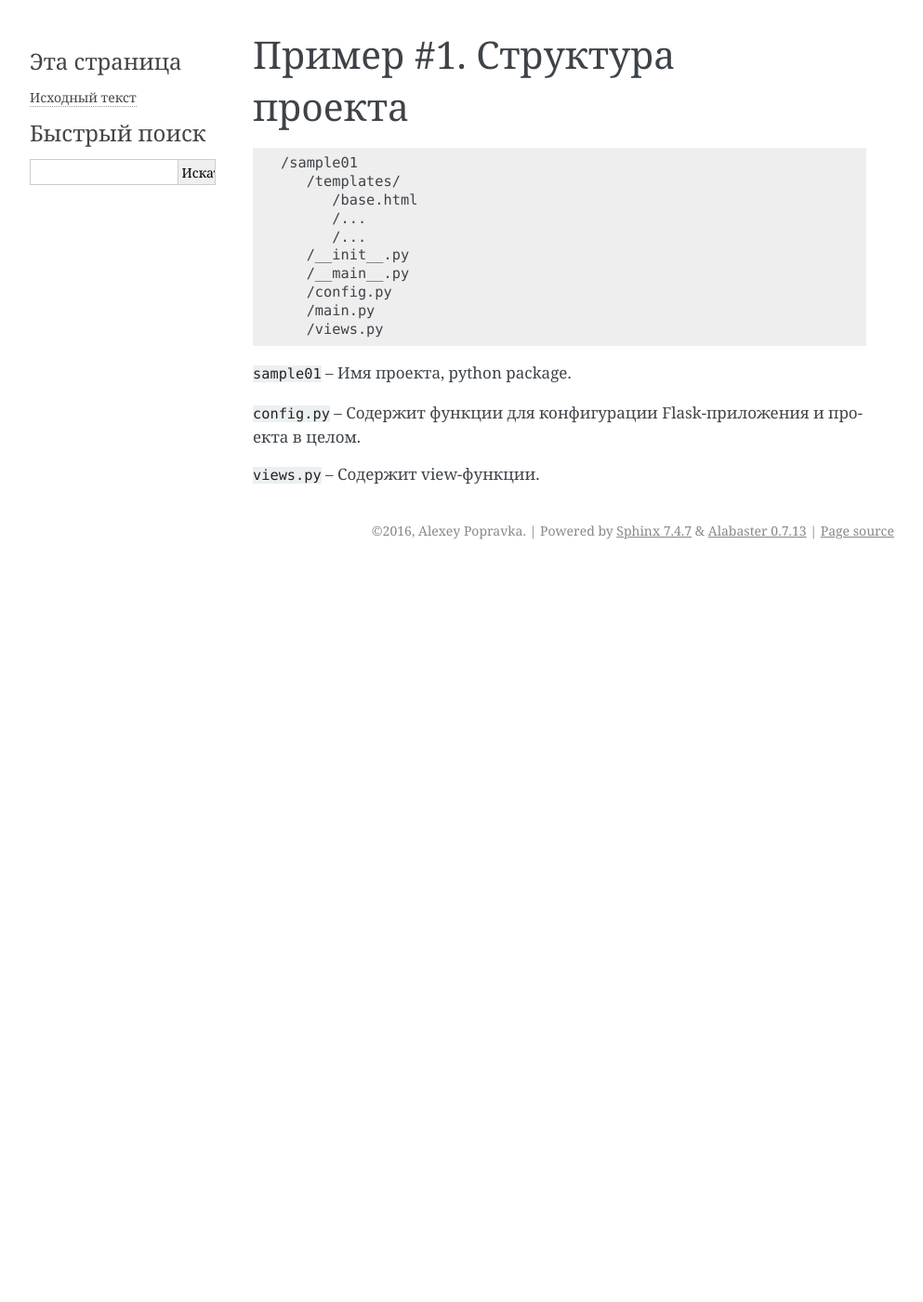
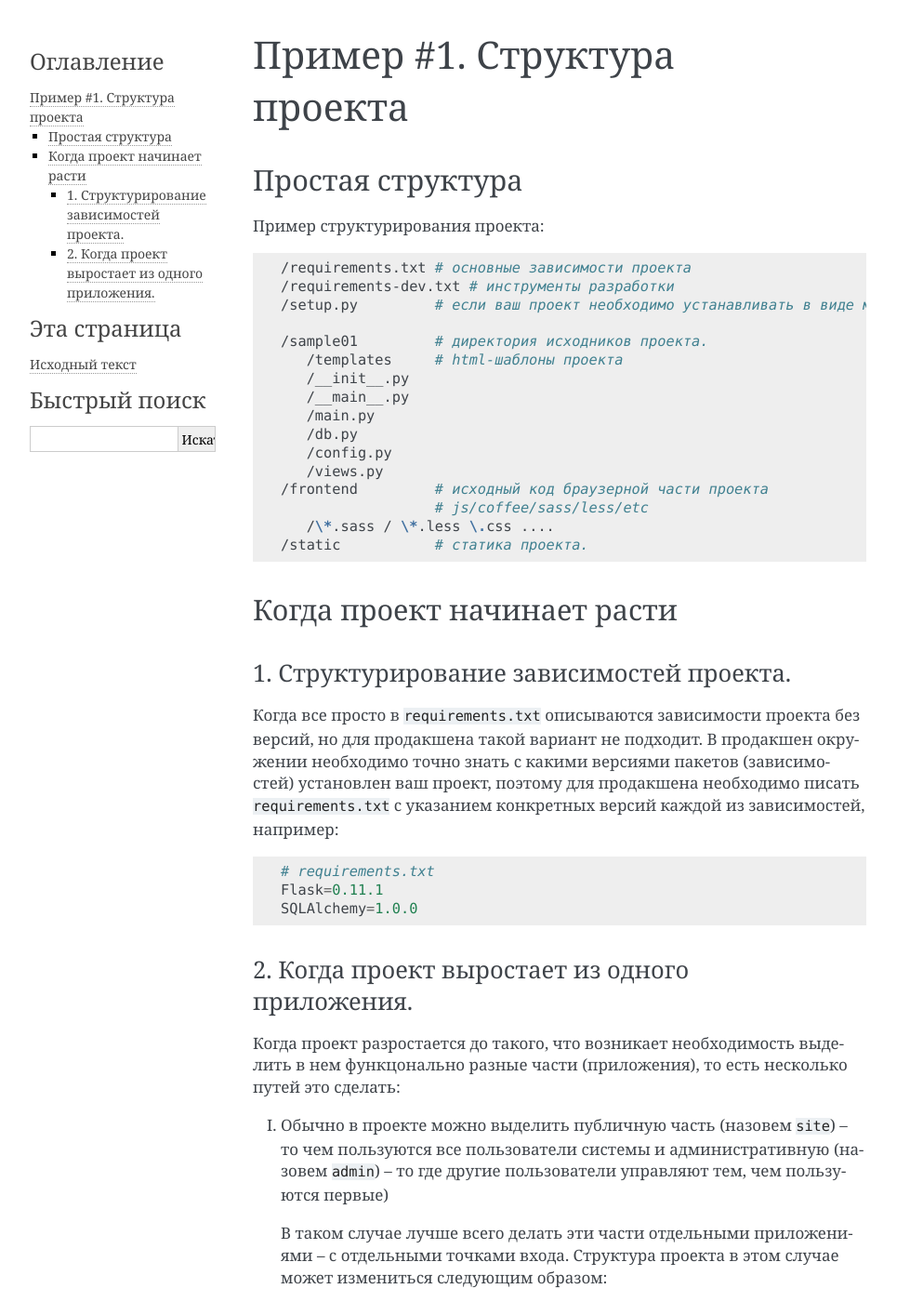
Before and after one commit to popravich/evo.summer.study, a Sphinx documentation site: the page built from docs/sample01.rst, in a window 1280 px wide and 1400 px high. Shown: the whole window at 93% size, without its empty margins (148-1141 px from the left). Built offline with Sphinx 7.4.7, drawn with Linux system fonts in a browser that asks for light colours; some of the changed text lies outside the part shown.

Commit message:
docs updated

```diff
--- a/docs/examples.rst
+++ b/docs/examples.rst
@@ -6,3 +6,5 @@ Flask Examples
    :maxdepth: 2
 
    sample01
+   sample02
+   sample03
--- a/docs/sample01.rst
+++ b/docs/sample01.rst
@@ -1 +1,107 @@
-.. include:: ../examples/sample01/README.rst
+Пример #1. Структура проекта
+============================
+
+Простая структура
+-----------------
+
+Пример структурирования проекта:
+
+.. code-block:: bash
+
+   /requirements.txt # основные зависимости проекта
+   /requirements-dev.txt # инструменты разработки
+   /setup.py         # если ваш проект необходимо устанавливать в виде модуля.
+
+   /sample01         # директория исходников проекта.
+      /templates     # html-шаблоны проекта
+      /__init__.py
+      /__main__.py
+      /main.py
+      /db.py
+      /config.py
+      /views.py
+   /frontend         # исходный код браузерной части проекта
+                     # js/coffee/sass/less/etc
+      /\*.sass / \*.less \.css ....
+   /static           # статика проекта.
+
+Когда проект начинает расти
+---------------------------
+
+1. Структурирование зависимостей проекта.
+~~~~~~~~~~~~~~~~~~~~~~~~~~~~~~~~~~~~~~~~~
+
+Когда все просто в ``requirements.txt`` описываются зависимости проекта
+без версий, но для продакшена такой вариант не подходит.
+В продакшен окружении необходимо точно знать с какими версиями
+пакетов (зависимостей) установлен ваш проект, поэтому
+для продакшена необходимо писать ``requirements.txt`` с указанием конкретных
+версий каждой из зависимостей, например::
+
+   # requirements.txt
+   Flask=0.11.1
+   SQLAlchemy=1.0.0
+
+
+2. Когда проект выростает из одного приложения.
+~~~~~~~~~~~~~~~~~~~~~~~~~~~~~~~~~~~~~~~~~~~~~~~
+
+Когда проект разростается до такого, что возникает необходимость
+выделить в нем функцонально разные части (приложения), то есть несколько
+путей это сделать:
+
+I. Обычно в проекте можно выделить публичную часть (назовем ``site``) --
+   то чем пользуются все пользователи системы
+   и административную (назовем ``admin``) -- то где другие пользователи
+   управляют тем, чем пользуются первые)
+
+   В таком случае лучше всего делать эти части отдельными приложениями --
+   с отдельными точками входа. Структура проекта в этом случае может измениться
+   следующим образом::
+
+      /sample01
+         /templates
+         /__init__.py
+         /config.py
+         /db.py
+         /admin
+            /__init__.py
+            /__main__.py
+            /main.py       # создается свое Flask-приложение
+            /views.py
+            /db.py         # методы для работы с БД, только для админки.
+         /site
+            /__init__.py
+            /__main__.py
+            /main.py       # создается свое Flask-приложение
+            /views.py
+         /lib  # или /common или /core или т.п.
+               # содержит общий для обоих приложений код.
+            /__init__.py
+            /utils.py
+            /...
+
+   И запускаться такой проект будет следующим образом::
+
+      $ python -m sample01.admin
+      $ python -m sample02.site
+
+   Т.е. необходимо будет запустить два отдельных процесса.
+
+II. Также в рамках одного приложения возможно деление на логические части,
+    например приложение ``site`` может содержать основной функционал
+    (назовем ``public``) и функционал кабинета (профиля) пользователя
+    (назовем ``cabinet``)::
+
+      /sample01
+         /site
+            /__init__.py
+            /__main__.py
+            /main.py          # вызывает setup_public_routes()
+                              # и setup_cabinet_routes()
+            /public
+               /__init__.py
+               /views.py      # содержит setup_public_routes()
+            /cabinet
+               /__init__.py
+               /views.py      # содержит setup_cabinet_routes()
--- /dev/null
+++ b/docs/sample02.rst
@@ -0,0 +1 @@
+.. include:: ../examples/sample02/README.rst
--- /dev/null
+++ b/docs/sample03.rst
@@ -0,0 +1 @@
+.. include:: ../examples/sample03/README.rst
```
Also changed, not shown: 1 other file.
